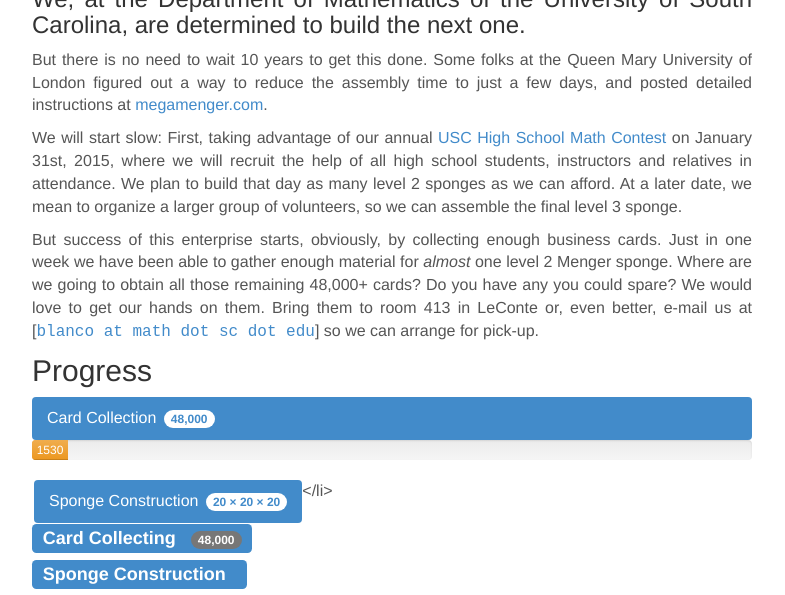
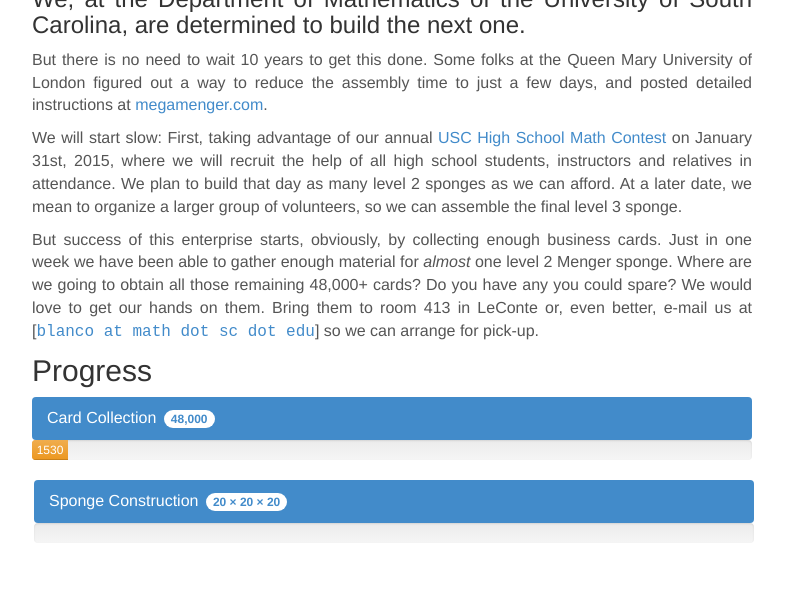
Before and after one commit to blancosilva/blancosilva.github.io, a Jekyll site: the page built from _posts/2014-11-05-Menger-Sponges.md, in a window 1280 px wide and 900 px high, scrolled down 1935 px, cut to the strip 305-900 px from the top of the window. Shown: the whole strip, without its empty margins (248-1033 px from the left). Built offline with Jekyll 4.4.1, drawn with Linux system fonts in a browser that asks for light colours; nearby versions of some CDN libraries; formulas are drawn with MathJax 3; comment, search, counter and statistics services are not loaded; after the commit the page ends 2803 px from its top, so only the background shows below that.

Commit message:
Added support for progress bars in Menger Sponge post

```diff
--- a/_posts/2014-11-05-Menger-Sponges.md
+++ b/_posts/2014-11-05-Menger-Sponges.md
@@ -72,7 +72,7 @@
 			<div class="progress-bar progress-bar-danger" style="width: 5%"><span class='sr-only'>Level-2</span></div> -->
 		</div>
 	</li>
-	<li role="presentation" class="active"><a href="#">Sponge Construction <span class="badge">20 &times; 20 &times; 20</span></a></li>
+	<li role="presentation" class="active" style="width:100%;"><a href="#">Sponge Construction <span class="badge">20 &times; 20 &times; 20</span></a>
 		<div class="progress">
 		<!-- 	<div class="progress-bar progress-bar-warning" style="width: 5%"><span class="sr-only">Level-2</span></div>
 			<div class="progress-bar progress-bar-warning" style="width: 5%"><span class="sr-only">Level-2</span></div>
@@ -97,13 +97,3 @@
 		</div>
 	</li>
 </ul>
-
-
-<h3>
-	<span class="label label-primary">Card Collecting &nbsp; <span class="badge">48,000</span></span>
-</h3>
-
-
-<h3>
-	<span class="label label-primary">Sponge Construction &nbsp; <span class="badge"></span></span>
-</h3>
```
Also changed, not shown: 2 other files.
